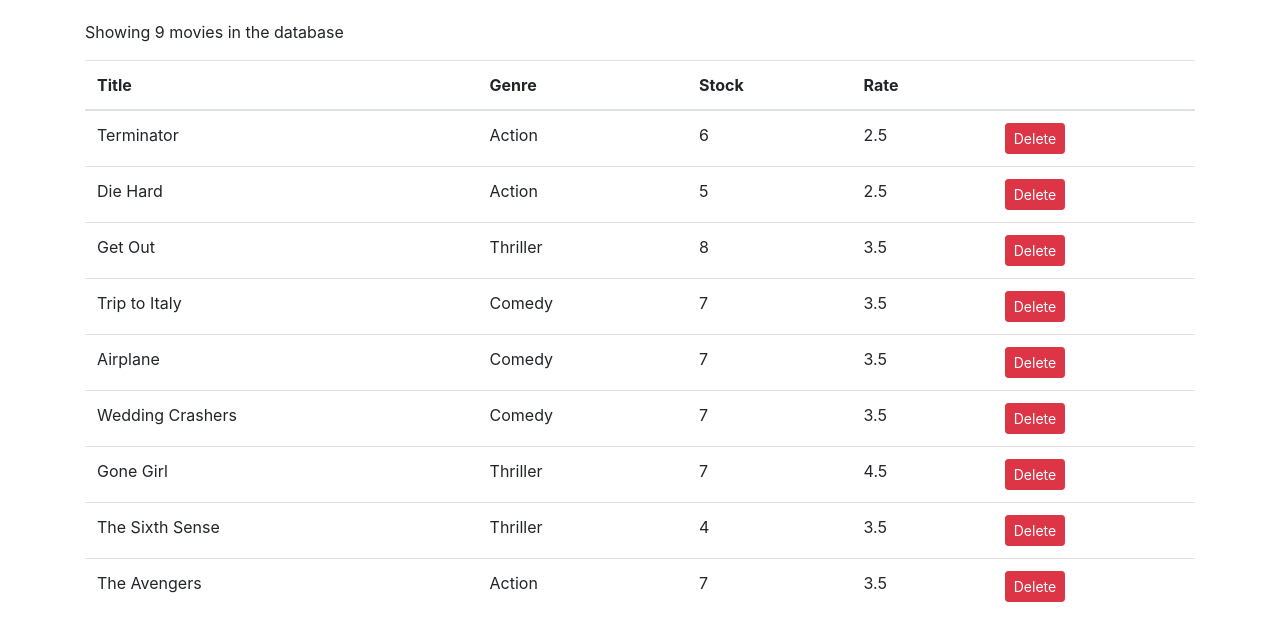
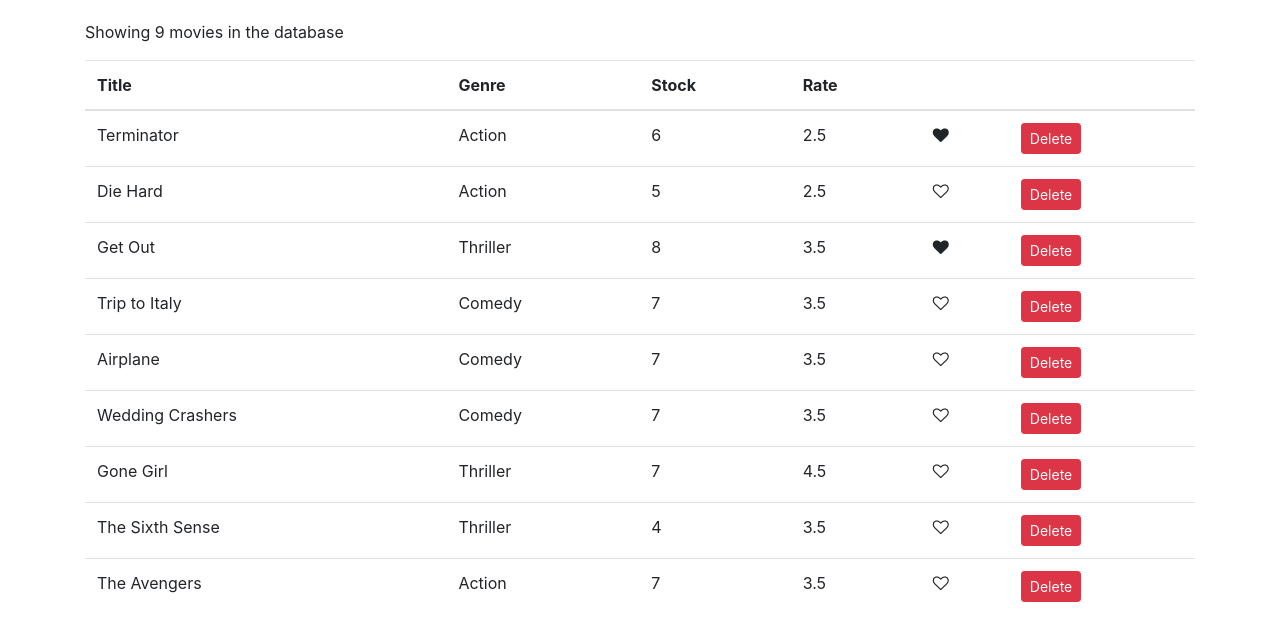
Before and after one commit to rangequest/rq-react-movies, a React (Create React App) app: page / in a window 1280 px wide. Shown: the top 640 px of the page. Built offline with nearby package versions, Linux system fonts and the light colour scheme; the HTML template or start-up script is replaced by a standard one.

Commit message:
Like component implemented.

```diff
--- /dev/null
+++ b/src/components/common/like.jsx
@@ -0,0 +1,13 @@
+import React from "react";
+
+const Like = props => {
+  let iconClass = "fa fa-heart";
+  if (!props.liked) iconClass += "-o";
+  return (
+    <React.Fragment>
+      <i onClick={props.onClick} style={{ cursor: "pointer" }} className={iconClass} aria-hidden="true"></i>
+    </React.Fragment>
+  );
+};
+
+export default Like;
--- a/src/components/movies.jsx
+++ b/src/components/movies.jsx
@@ -1,5 +1,6 @@
 import React, { Component } from "react";
 import { getMovies } from "../services/fakeMovieService";
+import Like from "./common/like";
 class Movies extends Component {
   state = {
     movies: getMovies(),
@@ -9,7 +10,13 @@
     let movies = this.state.movies.filter(m => m._id !== movie._id);
     this.setState({ movies });
   };
-
+  handleHeartClick = movie => {
+    const movies = [...this.state.movies];
+    const index = movies.indexOf(movie);
+    movies[index] = { ...movies[index] };
+    movies[index].liked = !movies[index].liked;
+    this.setState({ movies });
+  };
   render() {
     const { length: count } = this.state.movies;
     if (count === 0) return <p>No movies in DB.</p>;
@@ -25,6 +32,7 @@
               <th scope="col">Stock</th>
               <th scope="col">Rate</th>
               <th scope="col"></th>
+              <th scope="col"></th>
             </tr>
           </thead>
           <tbody>
@@ -35,6 +43,9 @@
                   <td>{movie.genre.name}</td>
                   <td>{movie.numberInStock}</td>
                   <td>{movie.dailyRentalRate}</td>
+                  <td>
+                    <Like liked={movie.liked} onClick={() => this.handleHeartClick(movie)} />
+                  </td>
                   <td>
                     <button onClick={() => this.handleDelete(movie)} type="button" className="btn btn-danger btn-sm">
                       Delete
--- a/src/services/fakeMovieService.js
+++ b/src/services/fakeMovieService.js
@@ -7,64 +7,66 @@
     genre: { _id: "5b21ca3eeb7f6fbccd471818", name: "Action" },
     numberInStock: 6,
     dailyRentalRate: 2.5,
-    publishDate: "2018-01-03T19:04:28.809Z"
+    publishDate: "2018-01-03T19:04:28.809Z",
+    liked: true,
   },
   {
     _id: "5b21ca3eeb7f6fbccd471816",
     title: "Die Hard",
     genre: { _id: "5b21ca3eeb7f6fbccd471818", name: "Action" },
     numberInStock: 5,
-    dailyRentalRate: 2.5
+    dailyRentalRate: 2.5,
   },
   {
     _id: "5b21ca3eeb7f6fbccd471817",
     title: "Get Out",
     genre: { _id: "5b21ca3eeb7f6fbccd471820", name: "Thriller" },
     numberInStock: 8,
-    dailyRentalRate: 3.5
+    dailyRentalRate: 3.5,
+    liked: true,
   },
   {
     _id: "5b21ca3eeb7f6fbccd471819",
     title: "Trip to Italy",
     genre: { _id: "5b21ca3eeb7f6fbccd471814", name: "Comedy" },
     numberInStock: 7,
-    dailyRentalRate: 3.5
+    dailyRentalRate: 3.5,
   },
   {
     _id: "5b21ca3eeb7f6fbccd47181a",
     title: "Airplane",
     genre: { _id: "5b21ca3eeb7f6fbccd471814", name: "Comedy" },
     numberInStock: 7,
-    dailyRentalRate: 3.5
+    dailyRentalRate: 3.5,
   },
   {
     _id: "5b21ca3eeb7f6fbccd47181b",
     title: "Wedding Crashers",
     genre: { _id: "5b21ca3eeb7f6fbccd471814", name: "Comedy" },
     numberInStock: 7,
-    dailyRentalRate: 3.5
+    dailyRentalRate: 3.5,
   },
   {
     _id: "5b21ca3eeb7f6fbccd47181e",
     title: "Gone Girl",
     genre: { _id: "5b21ca3eeb7f6fbccd471820", name: "Thriller" },
     numberInStock: 7,
-    dailyRentalRate: 4.5
+    dailyRentalRate: 4.5,
   },
   {
     _id: "5b21ca3eeb7f6fbccd47181f",
     title: "The Sixth Sense",
     genre: { _id: "5b21ca3eeb7f6fbccd471820", name: "Thriller" },
     numberInStock: 4,
-    dailyRentalRate: 3.5
+    dailyRentalRate: 3.5,
   },
   {
     _id: "5b21ca3eeb7f6fbccd471821",
     title: "The Avengers",
     genre: { _id: "5b21ca3eeb7f6fbccd471818", name: "Action" },
     numberInStock: 7,
-    dailyRentalRate: 3.5
-  }
+    dailyRentalRate: 3.5,
+  },
 ];
 
 export function getMovies() {
```
